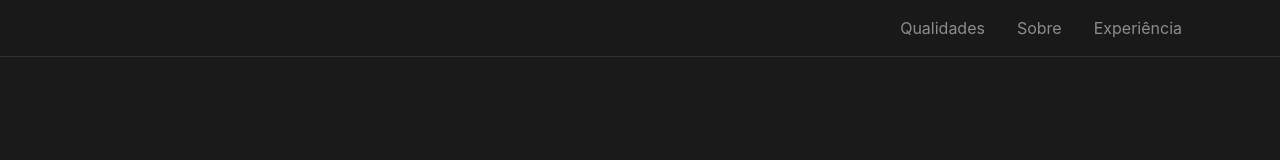
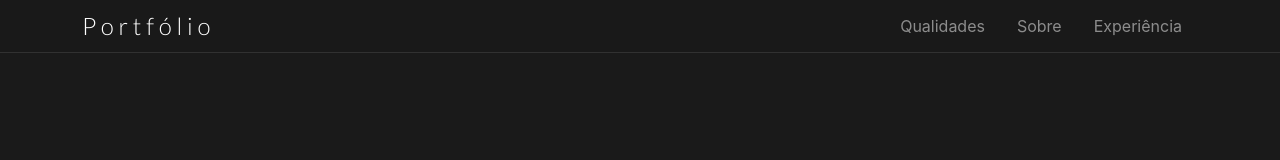
Before and after one commit to naemyst/portifolio-ana, a React (Vite) app: page / in a window 1280 px wide. Shown: the top 160 px of the page. Built offline with nearby package versions, Linux system fonts and the light colour scheme.

Commit message:
Alterações na barra de navegação

```diff
--- a/index.html
+++ b/index.html
@@ -2,6 +2,7 @@
 <html lang="en">
   <head>    <meta charset="UTF-8" />
     <link rel="icon" type="image/svg+xml" href="/vite.svg" />
+    <link href="https://fonts.googleapis.com/css2?family=Lato:wght@300&display=swap" rel="stylesheet">
     <meta name="viewport" content="width=device-width, initial-scale=1.0" />
     <title>Portfólio Ana Emilly</title>
     </head>
--- a/package.json
+++ b/package.json
@@ -10,6 +10,7 @@
   },
   "devDependencies": {
     "@heroicons/react": "^2.2.0",
+    "@vitejs/plugin-react": "^4.5.0",
     "framer-motion": "^12.15.0",
     "react-icons": "^5.5.0",
     "vite": "^6.3.5"
--- a/src/App.jsx
+++ b/src/App.jsx
@@ -26,16 +26,20 @@ function App() {
   }, [])
   return (
     <div style={{ backgroundColor: 'var(--bs-dark)' }}>
-      {/* Navigation Menu */}
-      <nav className="position-fixed w-100" style={{
+      {/* Navigation Menu */}      <nav className="position-fixed w-100" style={{
         backgroundColor: 'rgba(26, 26, 26, 0.9)',
         backdropFilter: 'blur(5px)',
         borderBottom: '1px solid rgba(255, 255, 255, 0.1)',
         zIndex: 1000
       }}>
-        <div className="container">          <div className="d-flex justify-content-end py-3">            <a href="#qualities" className="text-decoration-none mx-3 text-white-50 hover-bright">Qualidades</a>
-            <a href="#about" className="text-decoration-none mx-3 text-white-50 hover-bright">Sobre</a>
-            <a href="#experience" className="text-decoration-none mx-3 text-white-50 hover-bright">Experiência</a>
+        <div className="container">          <div className="d-flex justify-content-between align-items-center py-2">            <div className="text-white fs-4" style={{
+              fontFamily: "'Lato', sans-serif",
+              letterSpacing: '0.2em',
+              fontWeight: 300
+            }}>Portfólio</div>
+            <div className="d-flex"><a href="#qualities" className="text-decoration-none mx-3 text-white-50 hover-bright">Qualidades</a>
+            <a href="#about" className="text-decoration-none mx-3 text-white-50 hover-bright">Sobre</a>            <a href="#experience" className="text-decoration-none mx-3 text-white-50 hover-bright">Experiência</a>
+            </div>
           </div>
         </div>
       </nav>
--- a/vite.config.js
+++ b/vite.config.js
@@ -0,0 +1,7 @@
+import { defineConfig } from 'vite'
+import react from '@vitejs/plugin-react'
+
+// https://vitejs.dev/config/
+export default defineConfig({
+  plugins: [react()],
+})
```
